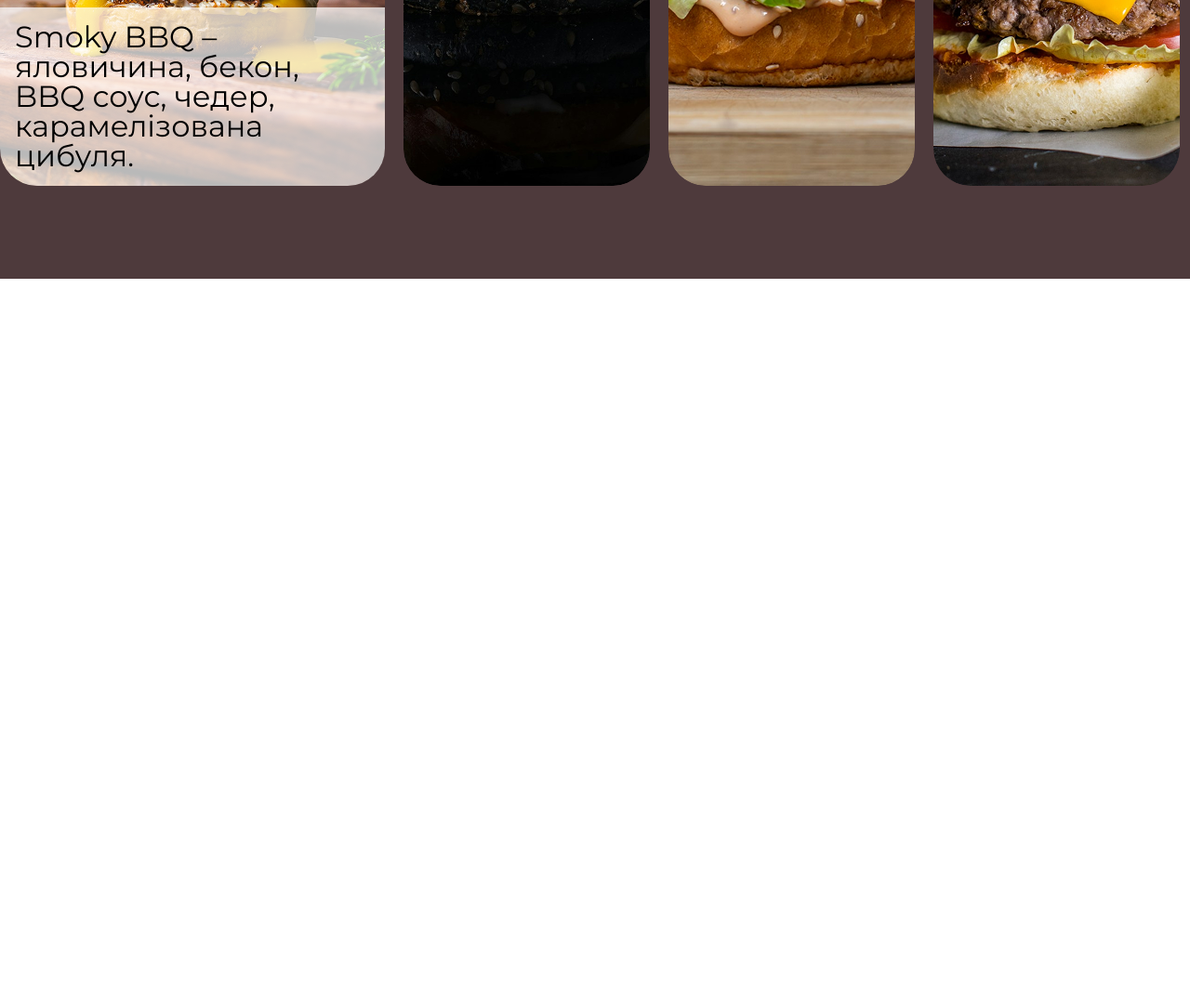
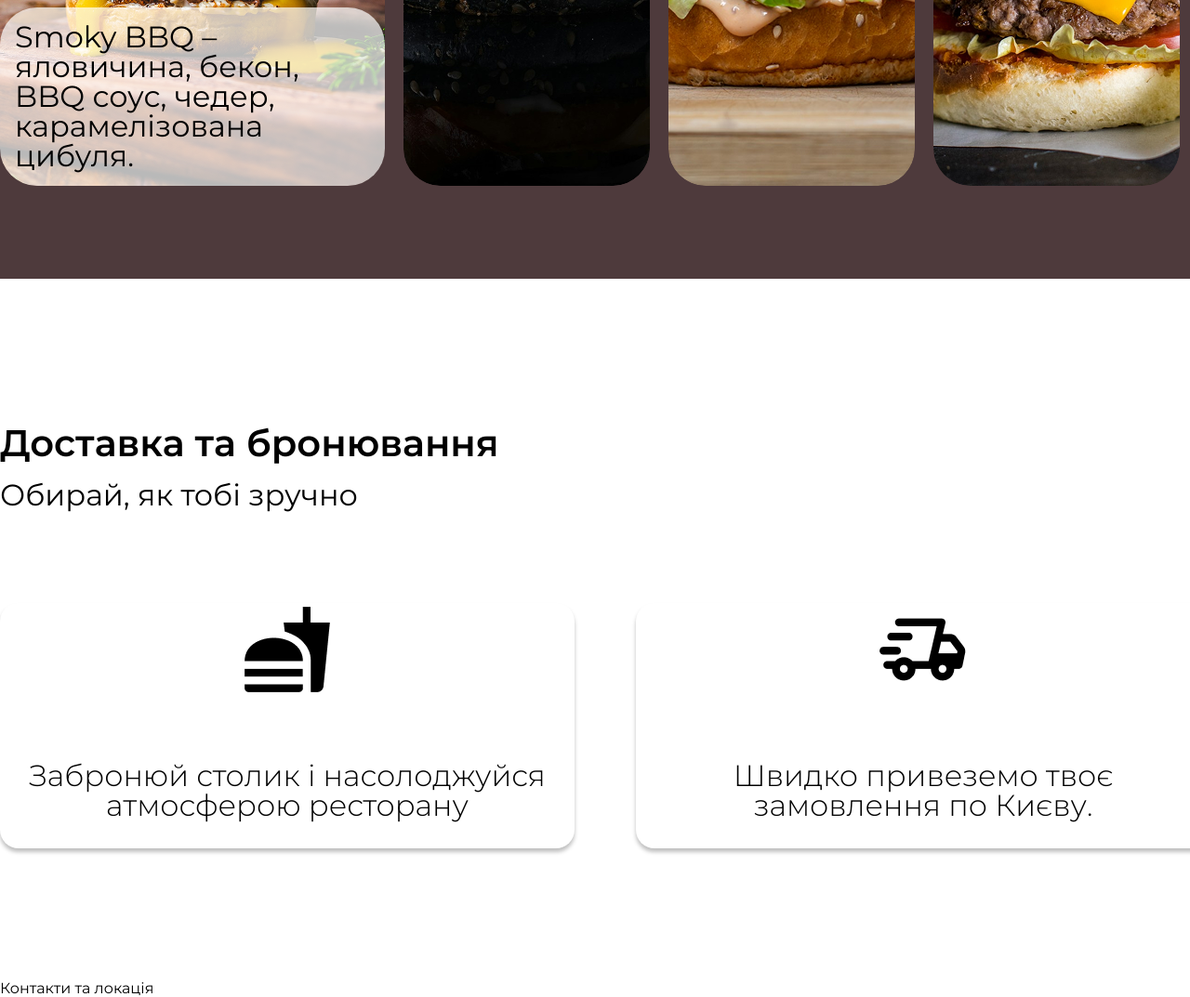
Before and after one commit to HermanSokolov/First-project, a plain HTML site: page Step project/index.html in a window 1280 px wide. Shown: the part 1718-2791 px from the top of the page at 93% size. Before the commit the page ends 2018 px from the top, so only its background shows below. Drawn offline with Linux system fonts and the light colour scheme; a web font is replaced by a local one.

Commit message:
delivery section

```diff
--- a/Step project/CSS/styles.css
+++ b/Step project/CSS/styles.css
@@ -75,7 +75,46 @@ body {
     bottom: 0;
     padding: 16px;
     background-color: rgba(255, 255, 255, 0.7);
-    border-bottom-left-radius: 40px;
-    border-bottom-right-radius: 40px;
+    border-radius: 40px;
     font-size: 32px;
 }
+
+.delivery {
+padding-top: 157px;
+padding-bottom: 143px;
+}
+
+.delivery-title {
+margin-bottom: 20px;
+font-size: 40px;
+font-weight: 600;
+}
+
+.delivery-text {
+margin-bottom: 100px;
+font-size: 32px;
+font-weight: 400;
+}
+
+.delivery-frame {
+display: flex;
+gap: 66px;
+}
+
+.delivery-frame-item {
+width: 100%;
+box-shadow: 0px 4px 4px 0px #00000040;
+border-radius: 20px;
+display: flex;
+flex-direction: column;
+gap: 70px;
+justify-items: center;
+align-items: center;
+}
+
+.delivery-frame-text {
+font-size: 32px;
+font-weight: 300;
+padding-bottom: 30px;
+text-align: center;
+}
--- a/Step project/index.html
+++ b/Step project/index.html
@@ -60,6 +60,30 @@
           </div>
         </div>
       </section>
+      <section class="delivery container">
+        <h2 class="delivery-title">Доставка та бронювання</h2>
+        <p class="delivery-text">Обирай, як тобі зручно</p>
+        <div class="delivery-frame">
+          <div class="delivery-frame-item">
+            <img src="./IMG/mdi_food.png" alt="food-mdi" />
+            <p class="delivery-frame-text">
+              Забронюй столик і насолоджуйся атмосферою ресторану
+            </p>
+          </div>
+          <div class="delivery-frame-item">
+            <img
+              src="./IMG/material-symbols_delivery-truck-speed-outline-rounded.png"
+              alt="truck"
+            />
+            <p class="delivery-frame-text">
+              Швидко привеземо твоє замовлення по Києву.
+            </p>
+          </div>
+        </div>
+      </section>
     </main>
+    <footer class="contacts-and-location container">
+     <h2 class="title-white">Контакти та локація</h2>
+    </footer>
   </body>
 </html>
```
Also changed, not shown: Step project/IMG/material-symbols_delivery-truck-speed-outline-rounded.png (added), Step project/IMG/mdi_food.png (added).
